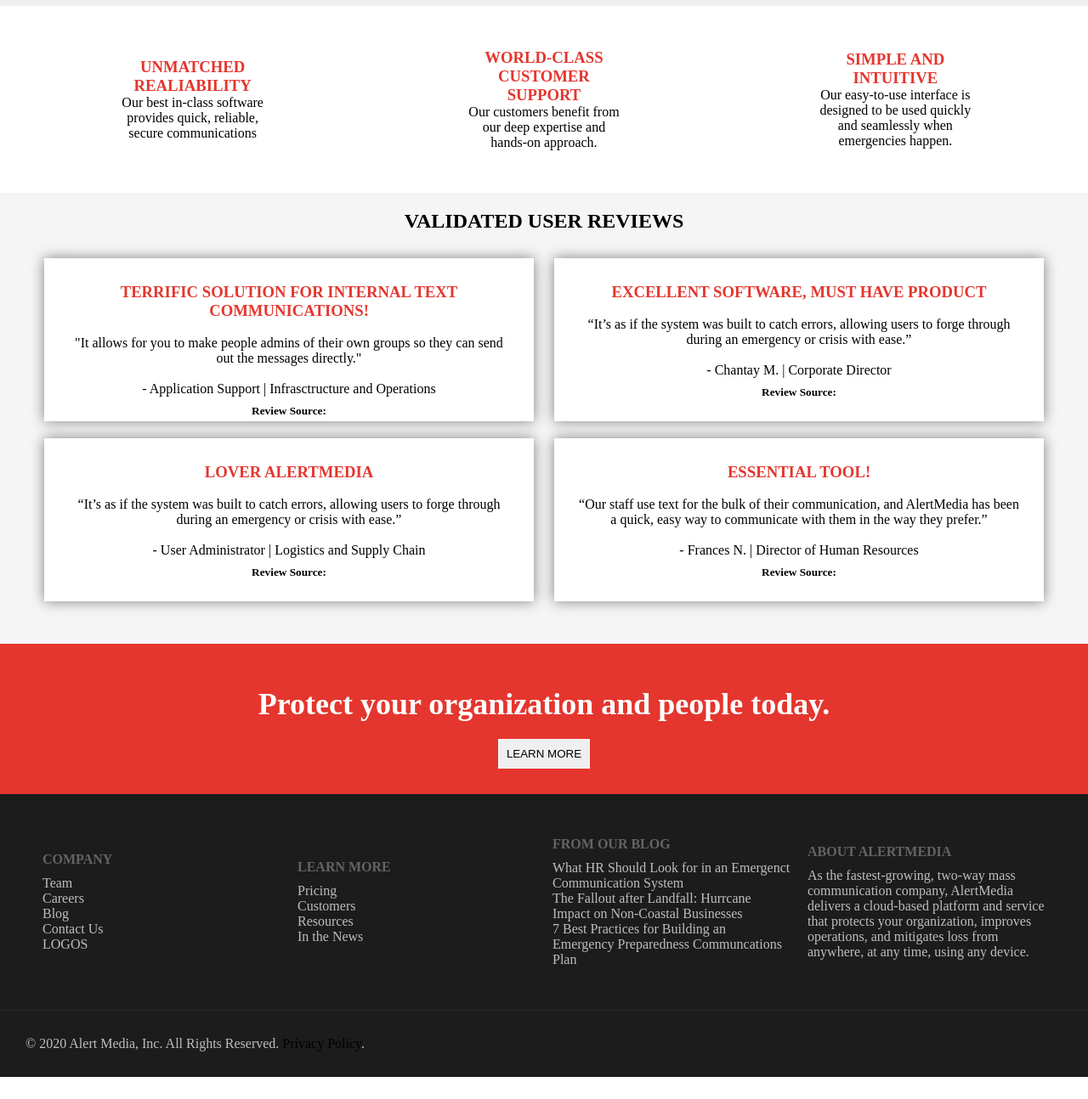
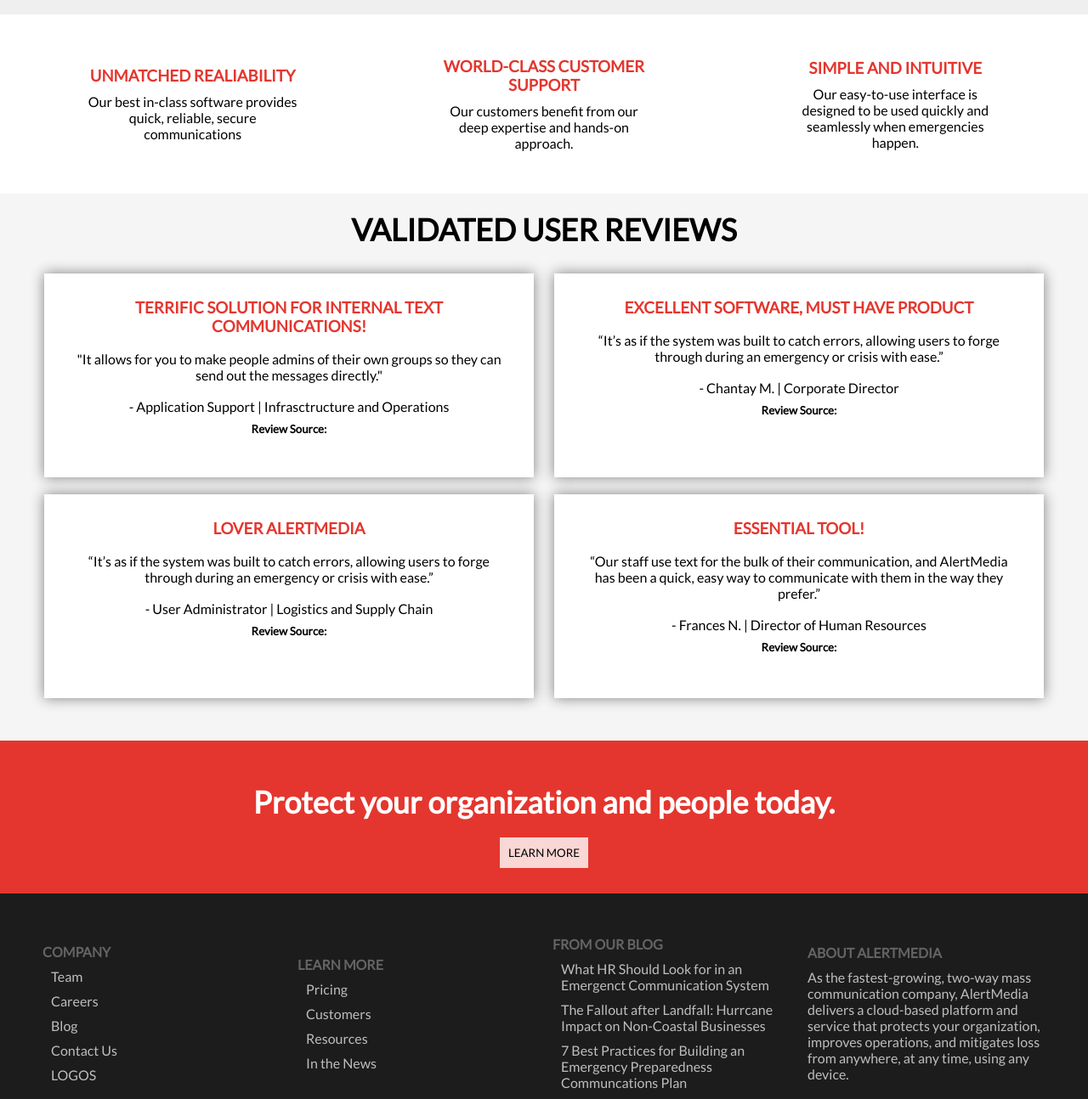
Before and after one commit to crzytaghi/supreme-pancake, a plain HTML site: page index.html in a window 1280 px wide. Shown: the part 2139-3433 px from the top of the page at 85% size. Before the commit the page ends 3407 px from the top, so only its background shows below. Drawn offline with Linux system fonts and the light colour scheme.

Commit message:
updated styling and font

```diff
--- a/index.html
+++ b/index.html
@@ -3,7 +3,8 @@
   <head>
     <meta charset="utf-8">
     <link rel="stylesheet" href="style.css">
-    <title></title>
+    <title>AlertMedia Mockup</title>
+    <link href="https://fonts.googleapis.com/css2?family=Lato&display=swap" rel="stylesheet">
   </head>
   <body>
     <div class="nav">
--- a/style.css
+++ b/style.css
@@ -2,6 +2,7 @@
   margin: 0px;
   padding: 0px;
   box-sizing: border-box;
+  font-family: 'Lato', sans-serif;
 }
 
 .top-nav {
@@ -86,7 +87,7 @@ a:link {
   text-align: center;
   background: rgb(228,54,46);
   color: white;
-  padding: 40px 60px;
+  padding: 40px 80px;
   font-size: 20px;
 }
 
@@ -186,11 +187,12 @@ a:link {
 }
 
 .individual-feature {
-  width: 15%;
+  width: 20%;
 }
 
 .features h3 {
   color: rgb(228,54,46);
+  margin-bottom: 10px;
 }
 
 .validate {
@@ -198,6 +200,10 @@ a:link {
   width: 100%;
   text-align: center;
   padding: 20px;
+}
+
+.validated-header {
+  font-size: 24px;
 }
 
 .cards {
@@ -210,7 +216,7 @@ a:link {
 
 .card-individual {
   width: 36em;
-  height: 12em;
+  height: 15em;
   background: white;
   padding: 20px;
   margin: 10px;
@@ -242,6 +248,12 @@ a:link {
 .protect button {
   padding: 10px;
   border: none;
+  background: rgba(255,255,255,0.8);
+}
+
+.protect button:hover {
+  cursor: pointer;
+  background: white;
 }
 
 .footer {
@@ -268,13 +280,22 @@ a:link {
   list-style: none;
 }
 
-.footer-column ul {
+.footer-column li {
   list-style: none;
+  margin: 10px;
 }
 
 .privacy {
   border-top: 1px solid rgb(45,45,45);
   padding: 30px;
   background: rgb(28,28,28);
-  color: rgb(190,190,190);
+  color: rgb(80,80,80);
 }
+
+.privacy a {
+  color: rgb(182,182,182);
+}
+
+.privacy a:hover {
+  color: rgb(221,54,46);
+}
```
